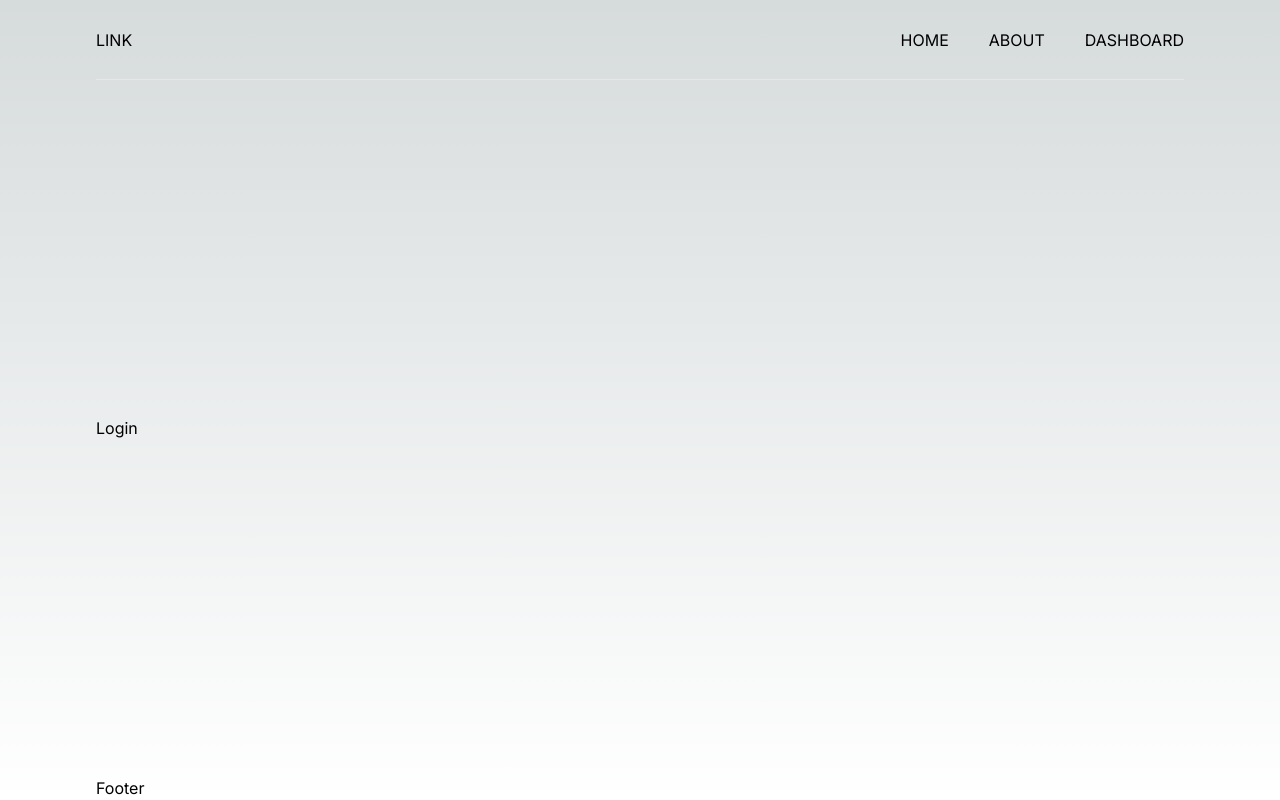
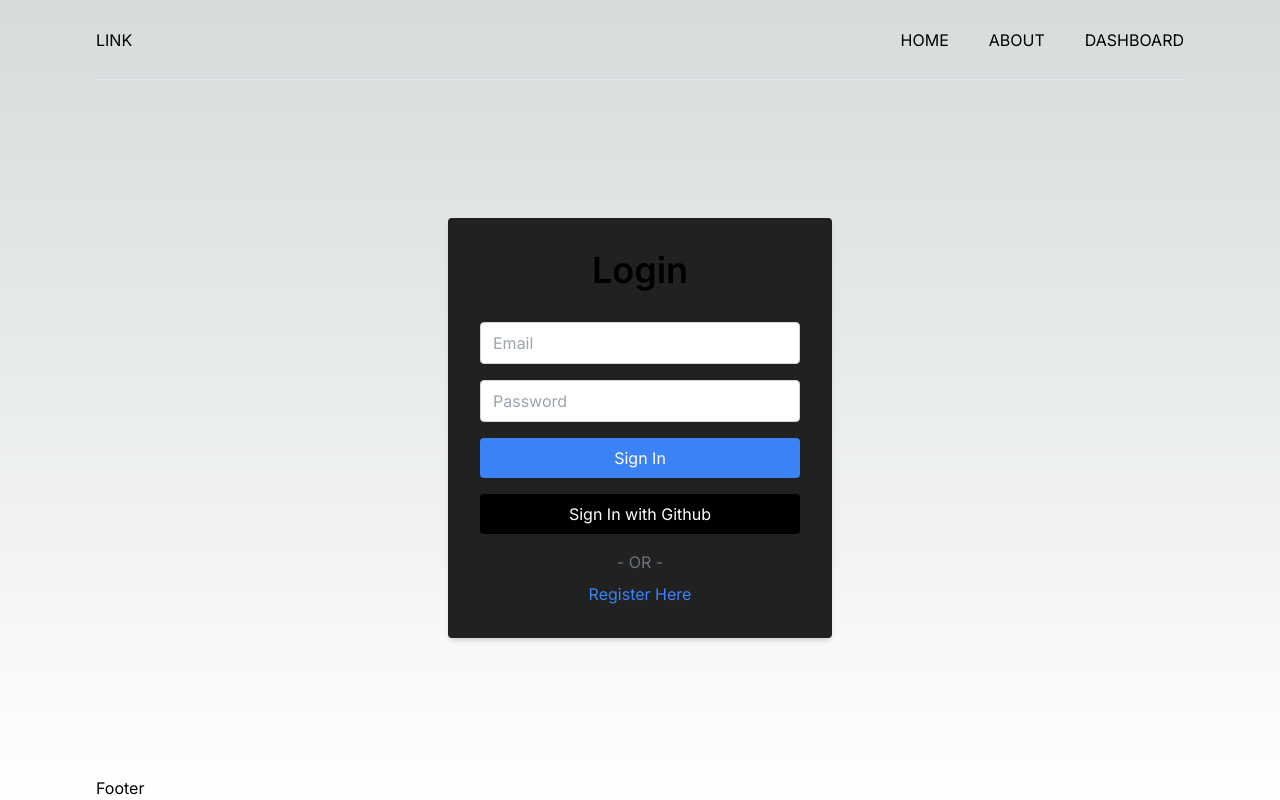
Before and after one commit to moh1t-do/keeps, a Next.js app: page /dashboard/login in a window 1280 px wide. Built offline with nearby package versions, Linux system fonts and the light colour scheme.

Commit message:
:sparkles: Add login and register form

```diff
--- a/src/app/dashboard/(auth)/login/page.tsx
+++ b/src/app/dashboard/(auth)/login/page.tsx
@@ -1,5 +1,99 @@
-function Login(): React.ReactNode {
-    return (<div>Login</div>);
-}
+"use client";
+import React, { useEffect, useState } from "react";
+import Link from "next/link";
+// import { signIn, useSession } from "next-auth/react";
+import { useRouter } from "next/navigation";
+
+const Login = () => {
+    const router = useRouter();
+    const [error, setError] = useState("");
+    // const session = useSession();
+    //   const { data: session, status: sessionStatus } = useSession();
+
+    //   useEffect(() => {
+    //     if (sessionStatus === "authenticated") {
+    //       router.replace("/dashboard");
+    //     }
+    //   }, [sessionStatus, router]);
+
+    const isValidEmail = (email: string) => {
+        const emailRegex = /^[A-Z0-9._%+-]+@[A-Z0-9.-]+\.[A-Z]{2,}$/i;
+        return emailRegex.test(email);
+    };
+
+    const handleSubmit = async (e: any) => {
+        e.preventDefault();
+        const email = e.target[0].value;
+        const password = e.target[1].value;
+
+        if (!isValidEmail(email)) {
+            setError("Email is invalid");
+            return;
+        }
+
+        if (!password || password.length < 8) {
+            setError("Password is invalid");
+            return;
+        }
+
+        // const res = await signIn("credentials", {
+        //   redirect: false,
+        //   email,
+        //   password,
+        // });
+
+        // if (res?.error) {
+        //     setError("Invalid email or password");
+        //     if (res?.url) router.replace("/dashboard");
+        // } else {
+        //     setError("");
+        // }
+    };
+
+    return (
+        <div className="flex flex-col items-center justify-between">
+            <div className="bg-[#212121] p-8 rounded shadow-md w-96">
+                <h1 className="text-4xl text-center font-semibold mb-8">Login</h1>
+                <form onSubmit={handleSubmit}>
+                    <input
+                        type="text"
+                        className="w-full border border-gray-300 text-black rounded px-3 py-2 mb-4 focus:outline-none focus:border-blue-400 focus:text-black"
+                        placeholder="Email"
+                        required
+                    />
+                    <input
+                        type="password"
+                        className="w-full border border-gray-300 text-black rounded px-3 py-2 mb-4 focus:outline-none focus:border-blue-400 focus:text-black"
+                        placeholder="Password"
+                        required
+                    />
+                    <button
+                        type="submit"
+                        className="w-full bg-blue-500 text-white py-2 rounded hover:bg-blue-600"
+                    >
+                        {" "}
+                        Sign In
+                    </button>
+                    <p className="text-red-600 text-[16px] mb-4">{error && error}</p>
+                </form>
+                <button
+                    className="w-full bg-black text-white py-2 rounded hover:bg-gray-800"
+                    onClick={() => {
+                        // signIn("github");
+                    }}
+                >
+                    Sign In with Github
+                </button>
+                <div className="text-center text-gray-500 mt-4">- OR -</div>
+                <Link
+                    className="block text-center text-blue-500 hover:underline mt-2"
+                    href="/dashboard/register"
+                >
+                    Register Here
+                </Link>
+            </div>
+        </div>
+    );
+};
 
 export default Login;
--- a/src/app/dashboard/(auth)/register/page.tsx
+++ b/src/app/dashboard/(auth)/register/page.tsx
@@ -1,5 +1,103 @@
-function Register(): React.ReactNode {
-    return (<div>Register</div>);
-}
+"use client";
+import React, { useEffect, useState } from "react";
+import Link from "next/link";
+import { useRouter } from "next/navigation";
+// import { useSession } from "next-auth/react";
+
+const Register = () => {
+    const [error, setError] = useState("");
+    const router = useRouter();
+    //   const { data: session, status: sessionStatus } = useSession();
+
+    //   useEffect(() => {
+    //     if (sessionStatus === "authenticated") {
+    //       router.replace("/dashboard");
+    //     }
+    //   }, [sessionStatus, router]);
+
+    const isValidEmail = (email: string) => {
+        const emailRegex = /^[A-Z0-9._%+-]+@[A-Z0-9.-]+\.[A-Z]{2,}$/i;
+        return emailRegex.test(email);
+    };
+    const handleSubmit = async (e: any) => {
+        e.preventDefault();
+        const email = e.target[0].value;
+        const password = e.target[1].value;
+
+        if (!isValidEmail(email)) {
+            setError("Email is invalid");
+            return;
+        }
+
+        if (!password || password.length < 8) {
+            setError("Password is invalid");
+            return;
+        }
+
+        try {
+            const res = await fetch("/api/register", {
+                method: "POST",
+                headers: {
+                    "Content-Type": "application/json",
+                },
+                body: JSON.stringify({
+                    email,
+                    password,
+                }),
+            });
+            if (res.status === 400) {
+                setError("This email is already registered");
+            }
+            if (res.status === 200) {
+                setError("");
+                router.push("/login");
+            }
+        } catch (error) {
+            setError("Error, try again");
+            console.log(error);
+        }
+    };
+
+    //   if (sessionStatus === "loading") {
+    //     return <h1>Loading...</h1>;
+    //   }
+
+    return (
+        <div className="flex flex-col items-center justify-between">
+            <div className="bg-[#212121] p-8 rounded shadow-md w-96">
+                <h1 className="text-4xl text-center font-semibold mb-8">Register</h1>
+                <form onSubmit={handleSubmit}>
+                    <input
+                        type="text"
+                        className="w-full border border-gray-300 text-black rounded px-3 py-2 mb-4 focus:outline-none focus:border-blue-400 focus:text-black"
+                        placeholder="Email"
+                        required
+                    />
+                    <input
+                        type="password"
+                        className="w-full border border-gray-300 text-black rounded px-3 py-2 mb-4 focus:outline-none focus:border-blue-400 focus:text-black"
+                        placeholder="Password"
+                        required
+                    />
+                    <button
+                        type="submit"
+                        className="w-full bg-blue-500 text-white py-2 rounded hover:bg-blue-600"
+                    >
+                        {" "}
+                        Register
+                    </button>
+                    <p className="text-red-600 text-[16px] mb-4">{error && error}</p>
+                </form>
+                <div className="text-center text-gray-500 mt-4">- OR -</div>
+                <Link
+                    className="block text-center text-blue-500 hover:underline mt-2"
+                    href="/dashboard/login"
+                >
+                    Login with an existing account
+                </Link>
+            </div>
+        </div>
+    );
+};
 
 export default Register;
```
